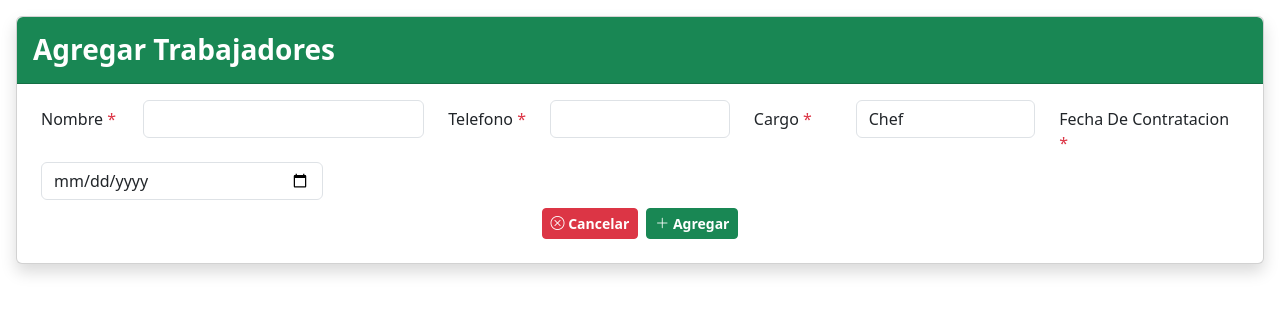
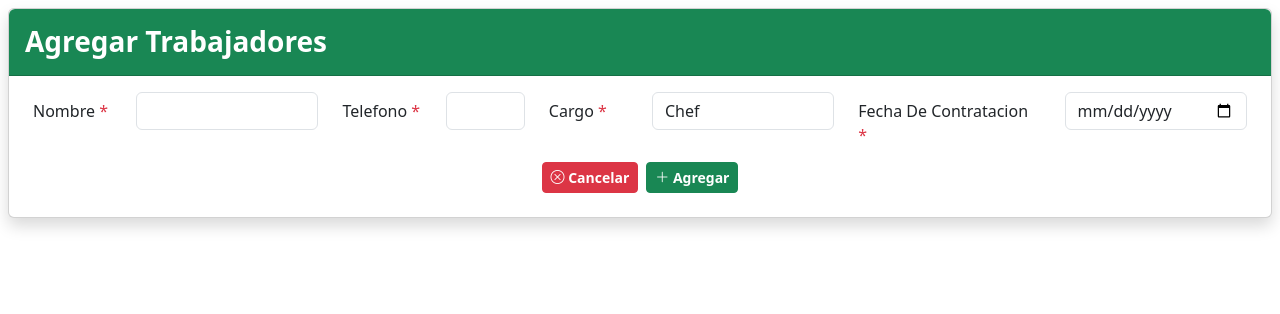
Before and after one commit to edmunditochikito/Proyecto-Delicias-Dilcia, a Flask app: page /AgregarEmpleado in a window 1280 px wide. Shown: the part 56-370 px from the top of the page. Run offline with Flask 3, Linux system fonts and the light colour scheme; parts of the project's set-up code (start-up, migrations or seed data) failed here and were passed over; some libraries are stand-ins or nearby versions.

Commit message:
cambio en el margen de todas las cartas

```diff
--- a/templates/Clientes/Agregar.html
+++ b/templates/Clientes/Agregar.html
@@ -20,7 +20,7 @@
    {% endwith %}
 
 <main>
-  <div class="card shadow m-3">
+  <div class="card shadow m-2">
     <div class="card-header bg-success w-100 rounded-top">
       <h3 class="fw-bold text-white m-0 py-2">Agregar Cliente</h3>
     </div>
--- a/templates/Clientes/Inicio.html
+++ b/templates/Clientes/Inicio.html
@@ -190,11 +190,7 @@
                 <input class="form-control" list="datalistOptions" id="IdPlatillo" name="IdPlatillo">
                 <datalist id="datalistOptions">
                 </datalist>
-            <!--    <select
-                  id="IdPlatillo"
-                  name="IdPlatillo"
-                  class="form-control fs-main text-truncate"
-                ></select> -->
+
               </div>
               <div class="col-sm-12 col-md-12 col-lg-1">
                 <label for="" class="col-form-label fw-medium"
--- a/templates/Compras/Inicio.html
+++ b/templates/Compras/Inicio.html
@@ -2,7 +2,7 @@
     title %} {% block body%}
 
     <main>
-      <div class="card shadow m-3">
+      <div class="card shadow m-2">
         <div class="card-header bg-success w-100 rounded-top">
           <h3 class="fw-bold text-white m-0 py-2">Registro de Compras</h3>
         </div>
--- a/templates/Deudas/Inicio.html
+++ b/templates/Deudas/Inicio.html
@@ -2,7 +2,7 @@
     title %} {% block body%}
 
     <main>
-      <div class="card shadow m-3">
+      <div class="card shadow m-2">
         <div class="card-header bg-success w-100 rounded-top">
           <h3 class="fw-bold text-white m-0 py-2">Registro de Clientes adeudos</h3>
         </div>
--- a/templates/Empleados/Agregar.html
+++ b/templates/Empleados/Agregar.html
@@ -1,7 +1,7 @@
 {%extends 'layout.html'%} {% block title %}
 <title>Agregar Trabajadores</title> {%endblock title %} {% block body%}
 <main>
-  <div class="card shadow m-3">
+  <div class="card shadow m-2">
     <div class="card-header bg-success w-100 rounded-top">
       <h3 class="fw-bold text-white m-0 py-2">Agregar Trabajadores</h3>
     </div>
@@ -17,7 +17,7 @@
               >Nombre <span class="text-danger">*</span></label
             >
           </div>
-          <div class="col-sm-12 col-md-4 col-lg-3">
+          <div class="col-sm-12 col-md-4 col-lg-2">
             <input id="nombre" name="nombre" class="form-control fs-main" />
           </div>
           <div class="col-sm-12 col-md-2 col-lg-1">
@@ -25,7 +25,7 @@
               >Telefono <span class="text-danger">*</span></label
             >
           </div>
-          <div class="col-sm-12 col-md-4 col-lg-2">
+          <div class="col-sm-12 col-md-4 col-lg-1">
             <input id="telefono" name="telefono" class="form-control fs-main" pattern="[0-9]{8,14}" type="tel" />
           </div>
           <div class="col-sm-12 col-md-2 col-lg-1">
@@ -42,7 +42,7 @@
               >Fecha De Contratacion <span class="text-danger">*</span></label
             >
           </div>
-          <div class="col-sm-12 col-md-8 col-lg-3">
+          <div class="col-sm-12 col-md-8 col-lg-2">
             <input
               type="date"
               id="fecha"
--- a/templates/Empleados/Inicio.html
+++ b/templates/Empleados/Inicio.html
@@ -2,7 +2,7 @@
 title %} {% block body%}
 
 <main>
-  <div class="card shadow m-3">
+  <div class="card shadow m-2">
     <div class="card-header bg-success w-100 rounded-top">
       <h3 class="fw-bold text-white m-0 py-2">Registro de Trabajadores</h3>
     </div>
--- a/templates/Empleados/Salario.html
+++ b/templates/Empleados/Salario.html
@@ -2,7 +2,7 @@
 title %} {% block body%}
 
 <main>
-  <div class="card shadow m-3">
+  <div class="card shadow m-2">
     <div class="card-header bg-success w-100 rounded-top">
       <h3 class="fw-bold text-white m-0 py-2">Registro de Salarios</h3>
     </div>
--- a/templates/Finanzas/Egresos.html
+++ b/templates/Finanzas/Egresos.html
@@ -2,7 +2,7 @@
     title %} {% block body%}
 
     <main>
-      <div class="card shadow m-3">
+      <div class="card shadow m-2">
         <div class="card-header bg-success w-100 rounded-top">
           <h3 class="fw-bold text-white m-0 py-2">Registro de Egresos</h3>
         </div>
--- a/templates/Finanzas/Ingresos.html
+++ b/templates/Finanzas/Ingresos.html
@@ -2,7 +2,7 @@
     title %} {% block body%}
 
     <main>
-      <div class="card shadow m-3">
+      <div class="card shadow m-2">
         <div class="card-header bg-success w-100 rounded-top">
           <h3 class="fw-bold text-white m-0 py-2">Registro de Ingresos</h3>
         </div>
--- a/templates/Pedidos/Detalle.html
+++ b/templates/Pedidos/Detalle.html
@@ -2,7 +2,7 @@
     title %} {% block body%}
 
     <main>
-      <div class="card shadow m-3">
+      <div class="card shadow m-2">
         <div class="card-header bg-success w-100 rounded-top">
           <h3 class="fw-bold text-white m-0 py-2">Detalle Pedidos</h3>
         </div>
--- a/templates/Pedidos/Inicio.html
+++ b/templates/Pedidos/Inicio.html
@@ -2,7 +2,7 @@
 title %} {% block body%}
 
 <main>
-  <div class="card shadow m-3">
+  <div class="card shadow m-2">
     <div class="card-header bg-success w-100 rounded-top">
       <h3 class="fw-bold text-white m-0 py-2">Registro de pedidos</h3>
     </div>
--- a/templates/Platillos/Agregar.html
+++ b/templates/Platillos/Agregar.html
@@ -4,7 +4,7 @@
 {% endblock title %}
 {% block body %}
 <main>
-    <div class="card shadow m-3">
+    <div class="card shadow m-2">
         <div class="card-header bg-success w-100 rounded-top">
             <h3 class="fw-bold text-white m-0 py-2">Agregar Platillos</h3>
         </div>
--- a/templates/Productos/Agregar.html
+++ b/templates/Productos/Agregar.html
@@ -1,7 +1,7 @@
 {%extends 'layout.html'%} {% block title %}
 <title>Agregar Productos</title> {%endblock title %} {%block body%}
 <main>
-  <div class="card shadow m-3 ">
+  <div class="card shadow m-2">
     <div class="card-header bg-success w-100 rounded-top">
       <h3 class="fw-bold text-white m-0 py-2">Agregar Productos</h3>
     </div>
--- a/templates/Productos/Inicio.html
+++ b/templates/Productos/Inicio.html
@@ -3,7 +3,7 @@
 {% block body%}
 
 <main>
-    <div class="card shadow m-3">
+    <div class="card shadow m-2">
       <div class="card-header bg-success w-100 rounded-top">
         <h3 class="fw-bold text-white m-0 py-2">Registro de productos</h3>
       </div>
--- a/templates/Proveedores/Agregar.html
+++ b/templates/Proveedores/Agregar.html
@@ -1,7 +1,7 @@
 {%extends 'layout.html'%} {% block title %}
 <title>Agregar Proveedores</title> {%endblock title %} {% block body%}
 <main>
-  <div class="card shadow m-3">
+  <div class="card shadow m-2">
     <div class="card-header bg-success w-100 rounded-top">
       <h3 class="fw-bold text-white m-0 py-2">Agregar Proveedores</h3>
     </div>
--- a/templates/Proveedores/Inicio.html
+++ b/templates/Proveedores/Inicio.html
@@ -1,7 +1,7 @@
 {%extends 'layout.html'%} {% block title %}
 <title>Proveedores</title> {%endblock title %} {% block body%}
 <main>
-  <div class="card shadow m-3">
+  <div class="card shadow m-2">
     <div class="card-header bg-success w-100 rounded-top">
       <h3 class="fw-bold text-white m-0 py-2">Registro de proveedores</h3>
     </div>
--- a/templates/Reportes/Reportes.html
+++ b/templates/Reportes/Reportes.html
@@ -2,7 +2,7 @@
 title %} {% block body%}
 
 <main>
-  <div class="card shadow m-3">
+  <div class="card shadow m-2">
     <div class="card-header bg-success w-100 rounded-top">
       <h3 class="fw-bold text-white m-0 py-2">Registro de Compras</h3>
     </div>
```
Also changed, not shown: templates/Platillos/Inicio.html (+21 -17 lines).
